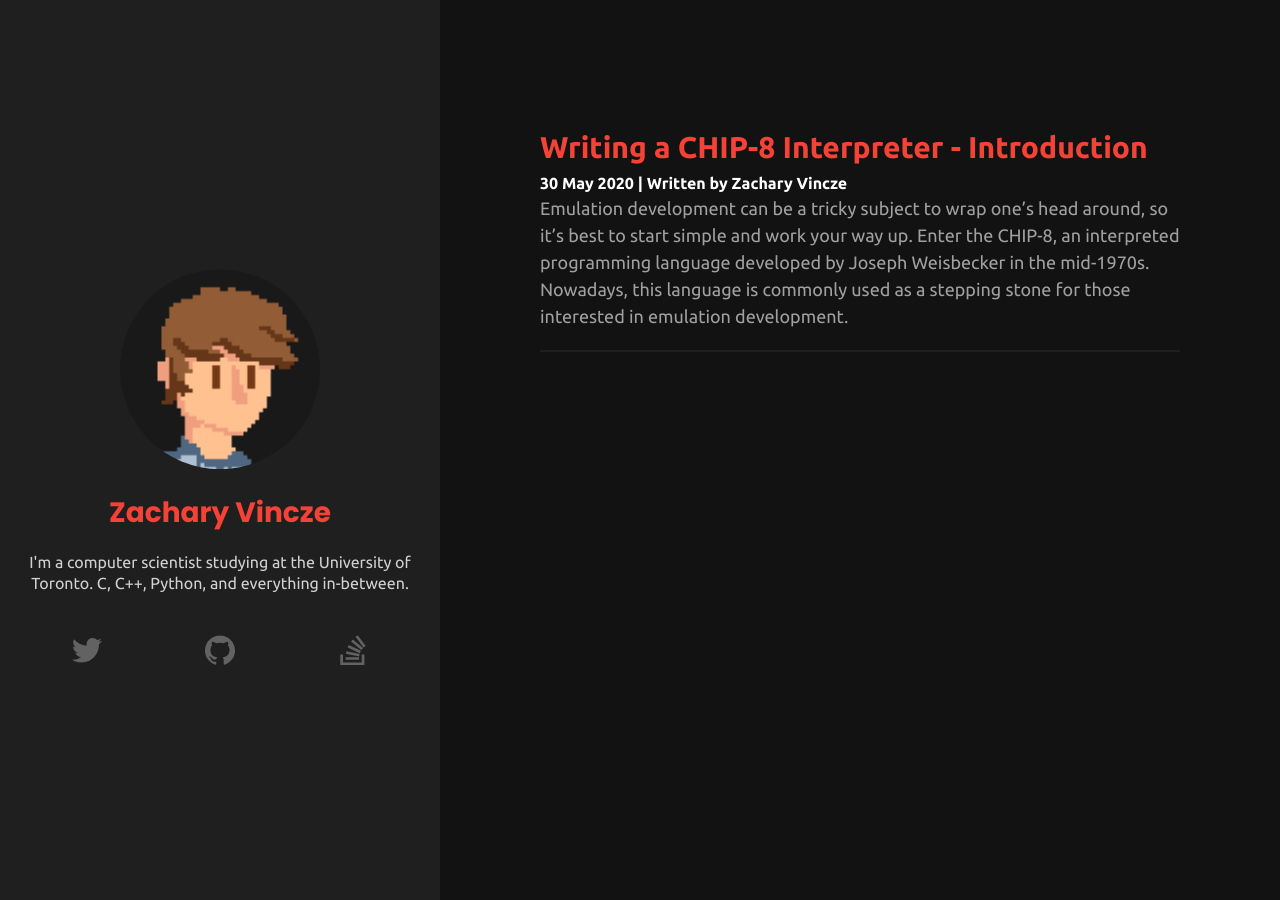
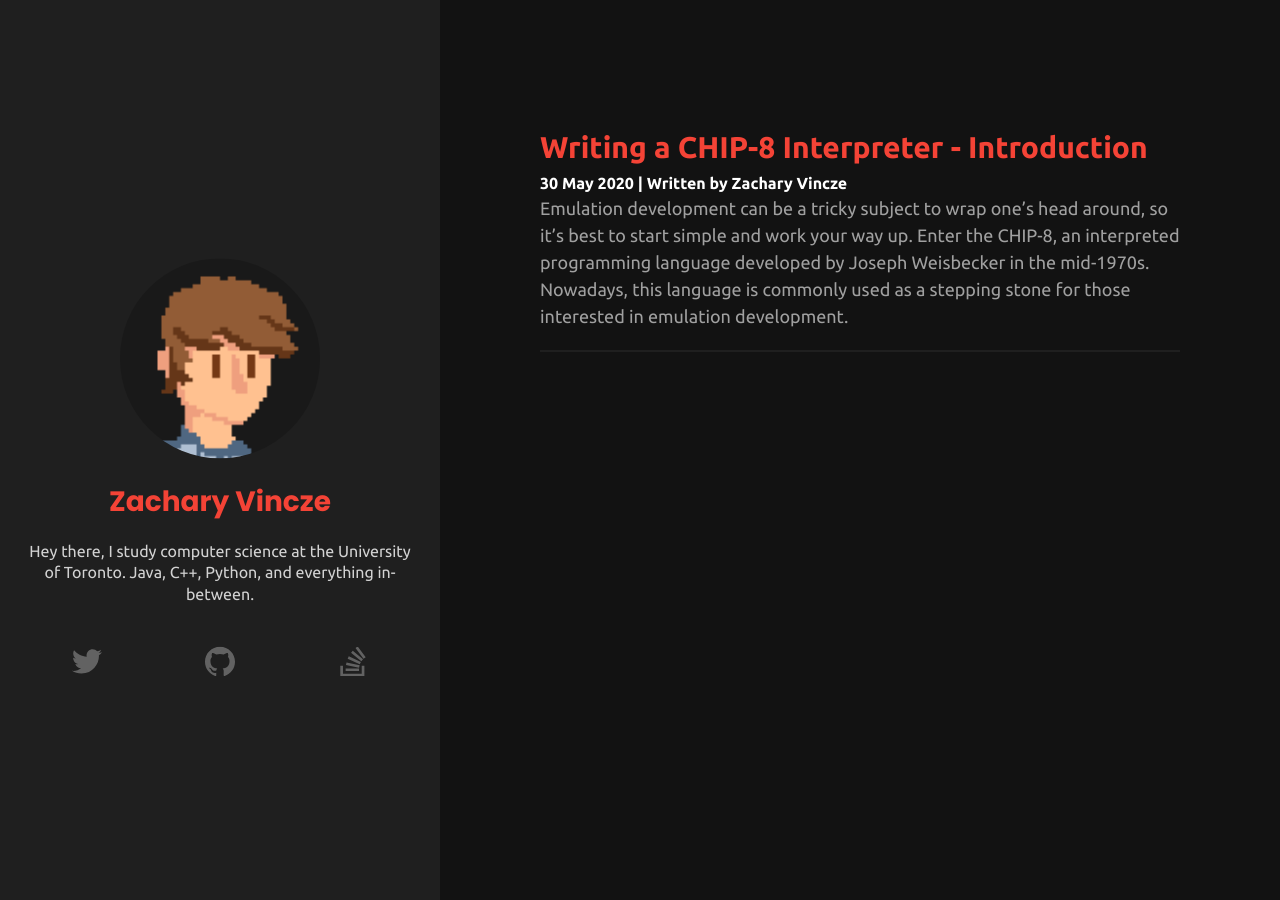
Before and after one commit to zacharyvincze/zacharyvincze.github.io, a Jekyll site: the page built from index.html, in a window 1280 px wide. Built offline with Jekyll 4.4.1, drawn with Linux system fonts in a browser that asks for light colours.

Commit message:
Minor updates

```diff
--- a/_config.yml
+++ b/_config.yml
@@ -21,24 +21,22 @@
 title: Zachary Vincze
 email: zacharyvincze@gmail.com
 description:
-  I'm a computer scientist studying at the University of Toronto. C, C++, Python,
+  Hey there, I study computer science at the University of Toronto. Java, C++, Python,
   and everything in-between.
 baseurl: "" # the subpath of your site, e.g. /blog
 url: "https://zacharyvincze.com" # the base hostname & protocol for your site, e.g. http://example.com
 twitter_username: zacharyvincze
-github_username:  zacharyvincze
+github_username: zacharyvincze
 stackoverflow_userpage: https://stackoverflow.com/users/5182842/zachary-vincze
 excerpt_separator: "<!--more-->"
 highlighter: rouge
 pageinate: 5
 
-meta-description:
-  I'm a computer scientist studying at the University of Toronto. C, C++, Python, and everything in-between. Zach Vincze, Zachary Vincze, Zachariah Vincze.
+meta-description: I'm a computer scientist studying at the University of Toronto. C, C++, Python, and everything in-between. Zach Vincze, Zachary Vincze, Zachariah Vincze.
 
 # Build settings
 plugins:
   - jekyll-feed
-
 # Exclude from processing.
 # The following items will not be processed, by default.
 # Any item listed under the `exclude:` key here will be automatically added to
```
